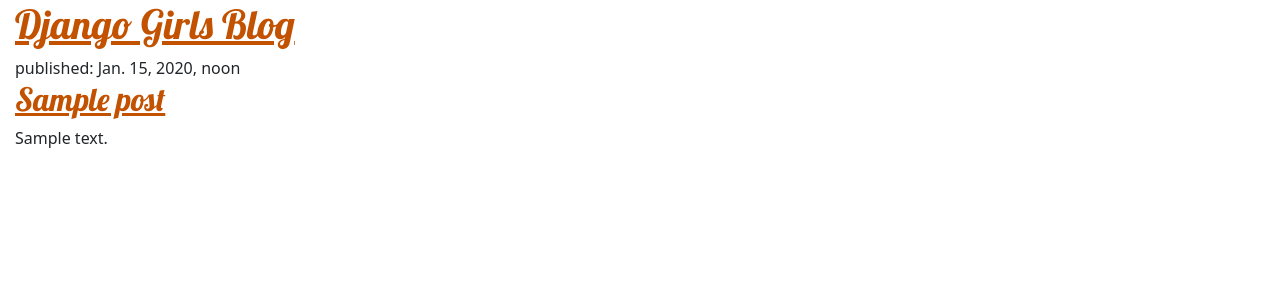
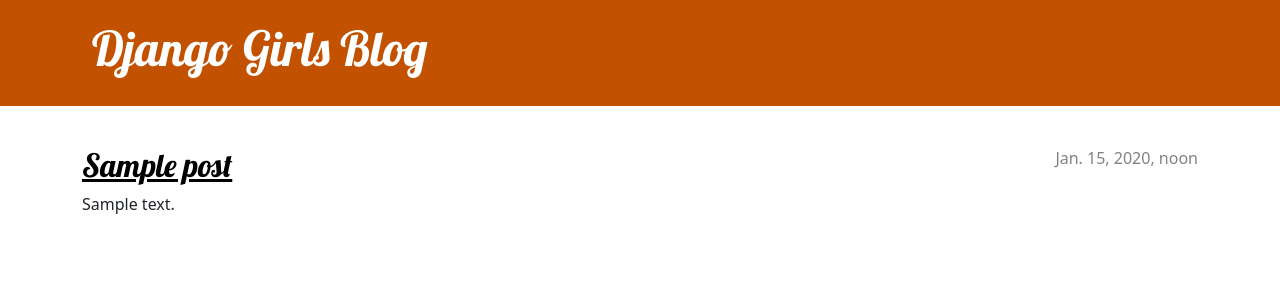
Before and after one commit to TaisiaKishynskaya/my-first-blo, a Django app: page / in a window 1280 px wide. Shown: the top 300 px of the page. Run offline with Django 4.2, Linux system fonts and the light colour scheme; tables that the repository leaves empty hold one stand-in row (values such as "Sample post").

Commit message:
Update design

```diff
--- a/blog/static/css/blog.css
+++ b/blog/static/css/blog.css
@@ -1,8 +1,70 @@
-h1 a, h2 a {
-    color: #C25100;
-    font-family: 'Lobster';
+.page-header {
+    background-color: #C25100;
+    margin-top: 0;
+    margin-bottom: 40px;
+    padding: 20px 20px 20px 40px;
 }
 
-body {
-    padding-left: 15px;
+.page-header h1,
+.page-header h1 a,
+.page-header h1 a:visited,
+.page-header h1 a:active {
+    color: #ffffff;
+    font-size: 36pt;
+    text-decoration: none;
 }
+
+h1,
+h2,
+h3,
+h4 {
+    font-family: 'Lobster', cursive;
+}
+
+.date {
+    color: #828282;
+}
+
+.save {
+    float: right;
+}
+
+.post-form textarea,
+.post-form input {
+    width: 100%;
+}
+
+.top-menu,
+.top-menu:hover,
+.top-menu:visited {
+    color: #ffffff;
+    float: right;
+    font-size: 26pt;
+    margin-right: 20px;
+}
+
+.post {
+    margin-bottom: 70px;
+}
+
+.post h2 a,
+.post h2 a:visited {
+    color: #000000;
+}
+
+.post > .date,
+.post > .actions {
+    float: right;
+}
+
+.btn-secondary,
+.btn-secondary:visited {
+    color: #C25100;
+    background: none;
+    border-color: #C25100;
+}
+
+.btn-secondary:hover {
+    color: #FFFFFF;
+    background-color: #C25100;
+}
--- a/blog/templates/blog/post_list.html
+++ b/blog/templates/blog/post_list.html
@@ -8,16 +8,26 @@
         <link rel="stylesheet" href="{% static 'css/blog.css' %}">
     </head>
     <body>
-        <header>
+        <header class="page-header">
+            <div class="container">
                 <h1><a href="/">Django Girls Blog</a></h1>
+            </div>
         </header>
 
+        <main class="container">
+            <div class="row">
+                <div class="col">
                     {% for post in posts %}
-            <article>
-                <time>published: {{ post.published_date }}</time>
+                        <article class="post">
+                            <time class="date">
+                                {{ post.published_date }}
+                            </time>
                             <h2><a href="">{{ post.title }}</a></h2>
                             <p>{{ post.text|linebreaksbr }}</p>
                         </article>
                     {% endfor %}
+                </div>
+            </div>
+        </main>
     </body>
 </html>
```
Lines whose indentation alone changed are shown as unchanged.
